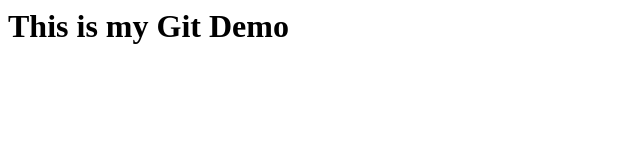
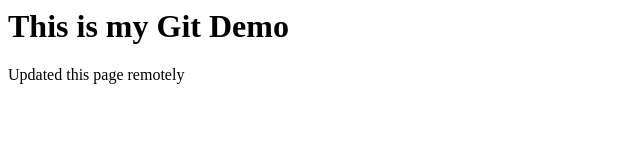
Before and after one commit to jnapoleone/git-demo, a plain HTML site: page index.html in a window 1280 px wide. Shown: the whole page, without its empty margins (0-640 px from the left). Drawn offline with Linux system fonts and the light colour scheme.

Commit message:
Update index.html
Updated index.html remotely.

```diff
--- a/index.html
+++ b/index.html
@@ -5,5 +5,6 @@
 
 <body>
 <h1>This is my Git Demo</h1>
+  <p>Updated this page remotely</p>
 </body>
 </html>
```
